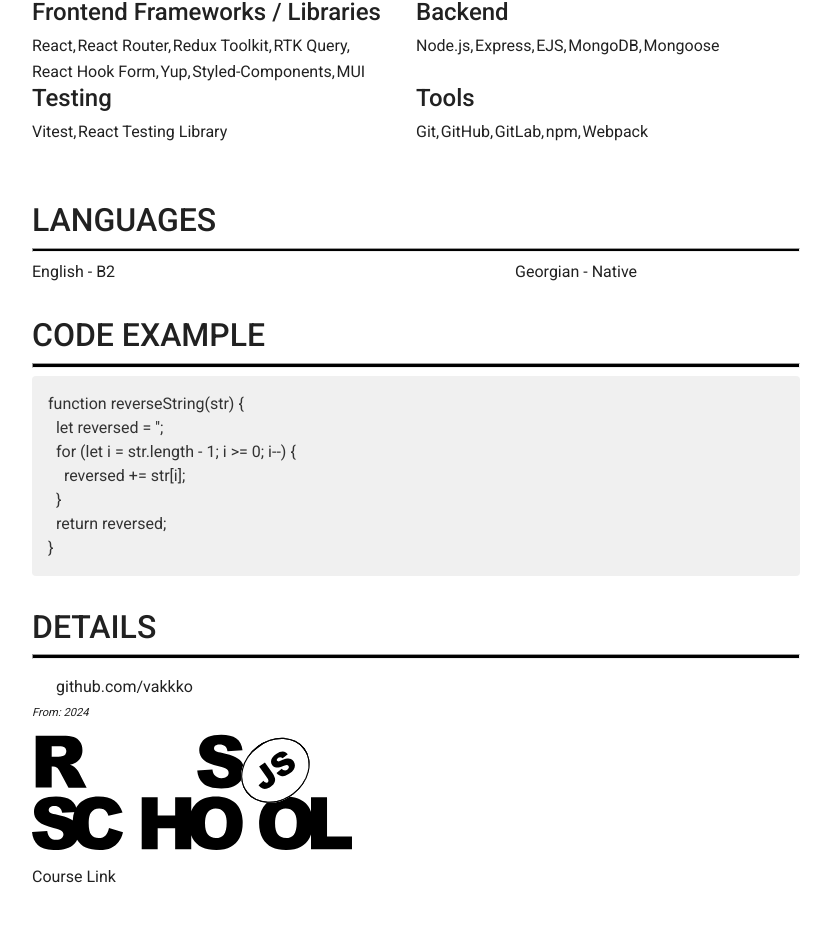
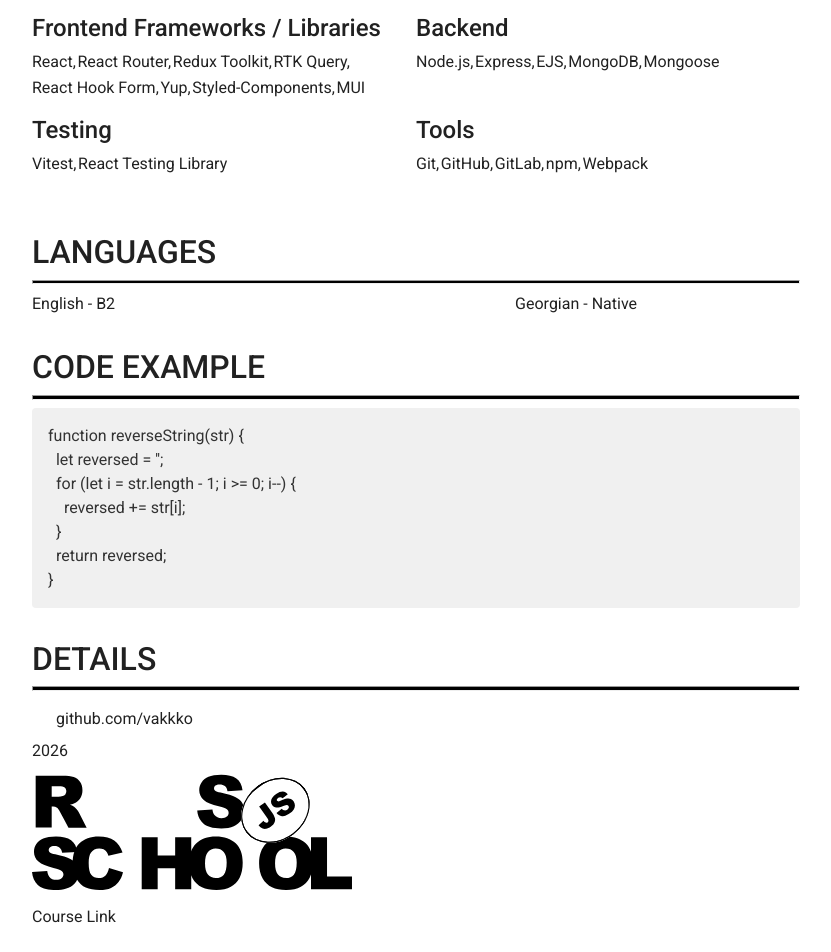
Before and after one commit to vakkko/rsschool-cv, a React (Vite) app in the folder cv/: page / in a window 1280 px wide. Shown: the part 1721-2673 px from the top of the page, without its empty margins (224-1055 px from the left). Built offline with nearby package versions, Linux system fonts and the light colour scheme; some icons are missing.

Commit message:
feat: add responsivness

```diff
--- a/cv/src/components/Footer/Footer.styles.ts
+++ b/cv/src/components/Footer/Footer.styles.ts
@@ -5,7 +5,7 @@ export const footerContentStyles: SxProps<Theme> = {
   m: "2rem 0",
 
   img: {
-    width: "20rem",
+    maxWidth: "20rem",
   },
 
   "& > ul": {
@@ -22,6 +22,5 @@ export const linkStyle: SxProps<Theme> = {
 };
 
 export const yearStyles: SxProps<Theme> = {
-  fontStyle: "italic",
-  fontSize: "0.7rem",
+  fontSize: "1rem",
 };
--- a/cv/src/components/Footer/Footer.tsx
+++ b/cv/src/components/Footer/Footer.tsx
@@ -25,10 +25,10 @@ const Footer: React.FC = () => {
             <GitHubIcon />
             github.com/vakkko
           </Typography>
-          <Typography component={"span"} sx={yearStyles}>
-            From: 2024
-          </Typography>
         </Box>
+        <Typography component={"span"} sx={yearStyles}>
+          2026
+        </Typography>
         <Box component={"li"}>
           <img src="./images/rs-school-logo.svg" alt="logo" />
         </Box>
--- a/cv/src/components/Header/Header.styles.ts
+++ b/cv/src/components/Header/Header.styles.ts
@@ -15,3 +15,10 @@ export const imgStyles: SxProps<Theme> = {
 export const nameAndPositionStyles: SxProps<Theme> = {
   ...flexColumnCenter,
 };
+
+export const breakElement: SxProps<Theme> = {
+  display: "none",
+  "@media (max-width:520px)": {
+    display: "block",
+  },
+};
--- a/cv/src/components/Header/Header.tsx
+++ b/cv/src/components/Header/Header.tsx
@@ -6,6 +6,7 @@ import Box from "@mui/material/Box";
 import Typography from "@mui/material/Typography";
 
 import {
+  breakElement,
   headerStyles,
   imgStyles,
   nameAndPositionStyles,
@@ -23,7 +24,9 @@ const Header: React.FC = () => {
         alt="profile"
       />
       <Box sx={nameAndPositionStyles}>
-        <Typography variant="h1">Vladimer Gabisonia</Typography>
+        <Typography variant="h1">
+          Vladimer <Box component={"br"} sx={breakElement} /> Gabisonia
+        </Typography>
         <Typography component="span">React Developer</Typography>
       </Box>
       <ContactInfo />
--- a/cv/src/components/Header/Navigation/Navigation.styles.ts
+++ b/cv/src/components/Header/Navigation/Navigation.styles.ts
@@ -4,6 +4,11 @@ export const navigaitonStyles: SxProps<Theme> = {
   "& > ul": {
     display: "flex",
     gap: "1rem",
+
+    "@media (max-width:600px)": {
+      display: "grid",
+      gridTemplateColumns: "1fr 1fr",
+    },
   },
   a: {
     fontWeight: 500,
--- a/cv/src/components/MainContent/Experience/CompanyTitle/OrganizationAndDate.styles.ts
+++ b/cv/src/components/MainContent/Experience/CompanyTitle/OrganizationAndDate.styles.ts
@@ -4,4 +4,9 @@ export const companyAndDateStyles: SxProps<Theme> = {
   display: "flex",
   alignItems: "center",
   justifyContent: "space-between",
+
+  "@media (max-width:600px)": {
+    flexDirection: "column",
+    alignItems: "flex-start",
+  },
 };
--- a/cv/src/components/MainContent/Projects/Project/Project.styles.ts
+++ b/cv/src/components/MainContent/Projects/Project/Project.styles.ts
@@ -10,4 +10,9 @@ export const linkStyles: SxProps<Theme> = {
   display: "flex",
   alignItems: "center",
   gap: "0.3rem",
+
+  "@media (max-width:520px)": {
+    flexDirection: "column",
+    alignItems: "flex-start",
+  },
 };
--- a/cv/src/components/MainContent/Skills/Skills.styles.ts
+++ b/cv/src/components/MainContent/Skills/Skills.styles.ts
@@ -4,4 +4,10 @@ export const skillsContainer: SxProps<Theme> = {
   display: "grid",
   gridTemplateRows: "repeat(3, 1fr)",
   gridTemplateColumns: "repeat(2, 1fr)",
+  rowGap: "1rem",
+
+  "@media (max-width:718px)": {
+    display: "flex",
+    flexDirection: "column",
+  },
 };
```
